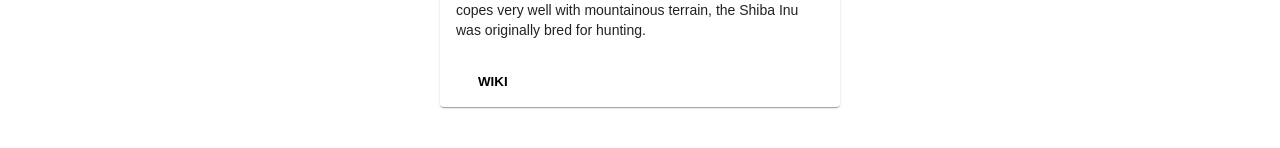
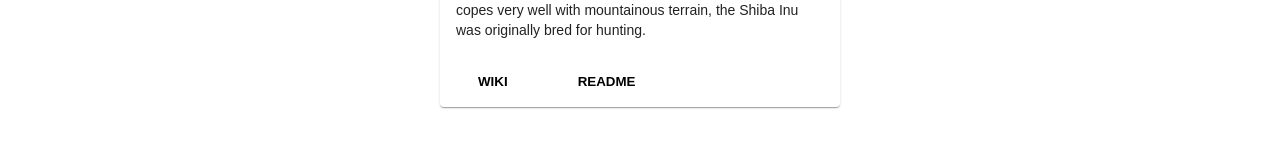
Before and after one commit to RafalZakrzewski84/Envelo_Psintagram, an Angular app: page / in a window 1280 px wide. Shown: the part 582-730 px from the top of the page. Built offline with nearby package versions, Linux system fonts and the light colour scheme; no server answers.

Commit message:
adding readme link

```diff
--- a/src/app/dogCard/dogCard.component.html
+++ b/src/app/dogCard/dogCard.component.html
@@ -20,5 +20,11 @@
     <a href="https://en.wikipedia.org/wiki/Rasa_psa" target="blank">
       <button mat-button>WIKI</button>
     </a>
+    <a
+      href="https://github.com/RafalZakrzewski84/Envelo_Psintagram/blob/master/README.md"
+      target="blank"
+    >
+      <button mat-button>README</button>
+    </a>
   </mat-card-actions>
 </mat-card>
```
